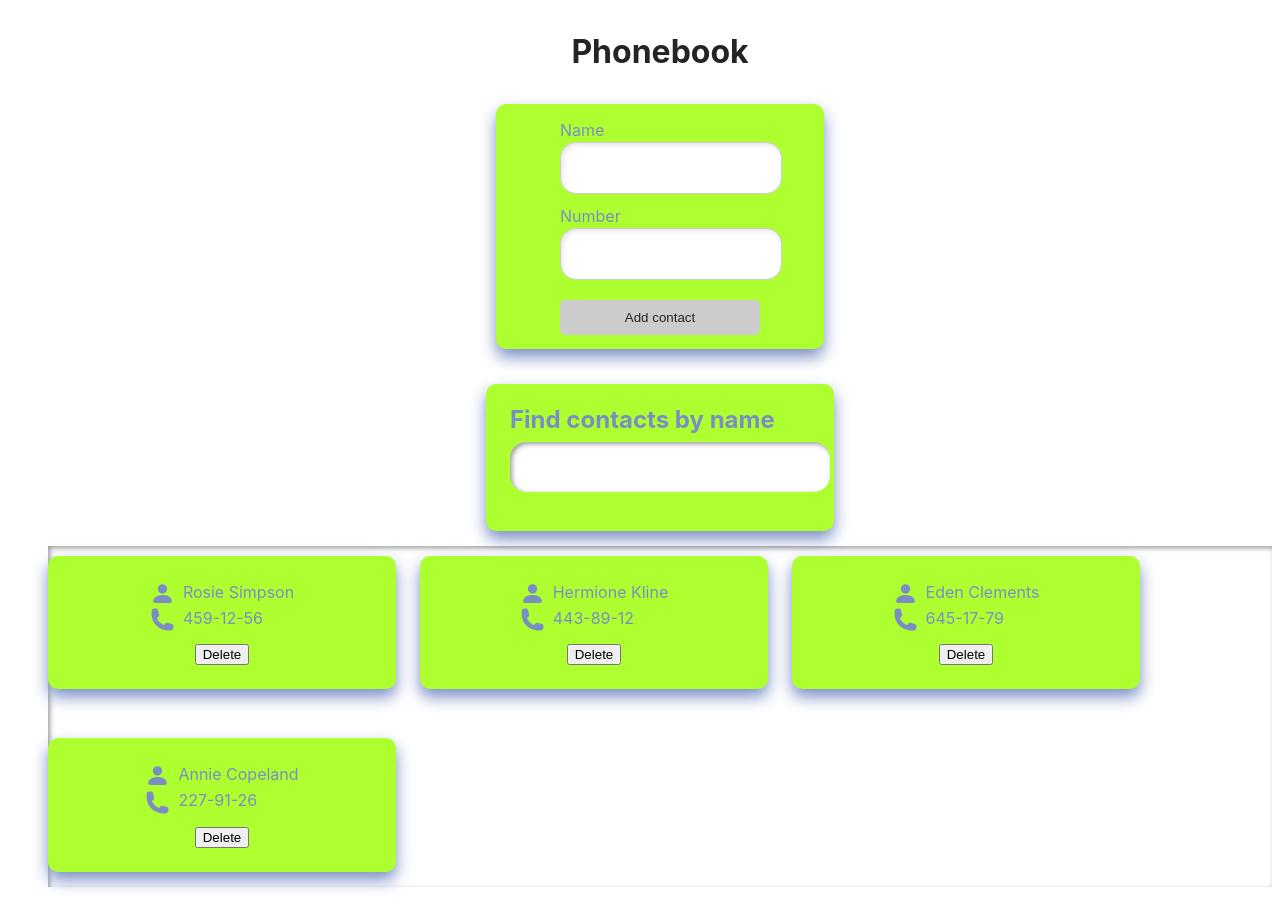
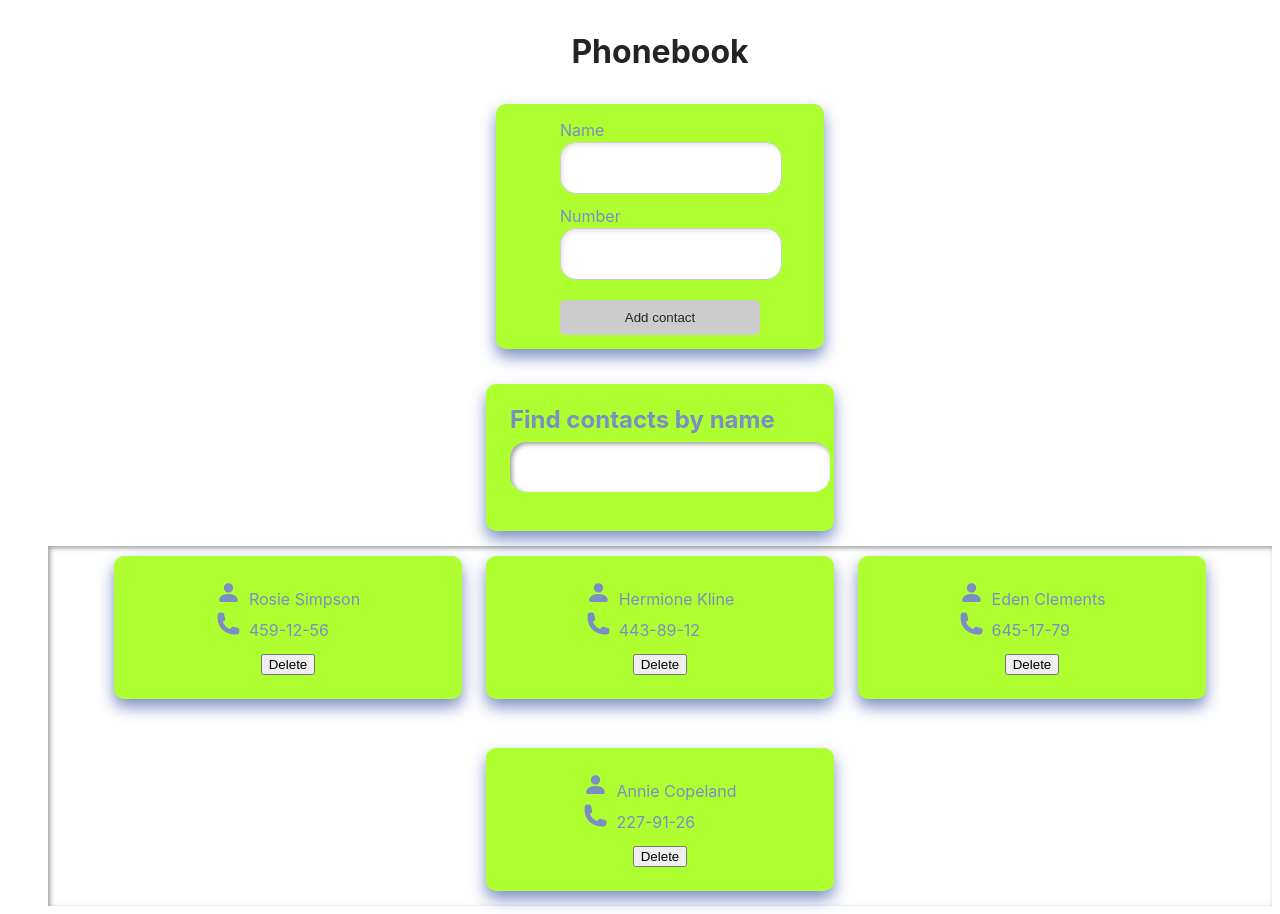
Before and after one commit to TatiYas/goit-react-hw-03, a React (Vite) app: page / in a window 1280 px wide. Built offline with nearby package versions, Linux system fonts and the light colour scheme.

Commit message:
Update_28

```diff
--- a/src/components/Contact/Contact.module.css
+++ b/src/components/Contact/Contact.module.css
@@ -19,6 +19,6 @@
 
 
   .myIcon {
-    vertical-align: middle;
+    /*vertical-align: middle;*/
     margin-right: 8px;
   }
--- a/src/components/ContactForm/ContactForm.module.css
+++ b/src/components/ContactForm/ContactForm.module.css
@@ -35,8 +35,7 @@
   outline: none;
   border-radius: 16px;
   border: 1px solid #ccc;
-  padding: 10px;
-  box-shadow: inset 2px 2px 5px rgba(0, 0, 0, 0.1);
+  padding: 10px;  box-shadow: inset 2px 2px 5px rgba(0, 0, 0, 0.1);
 }
 
 .error {
--- a/src/components/ContactList/ContactList.module.css
+++ b/src/components/ContactList/ContactList.module.css
@@ -1,5 +1,7 @@
 .list {
     display: flex;
+    justify-content: center;
+    align-items: center;
     flex-direction: row;
     flex-wrap: wrap;
     gap: 24px;
```
